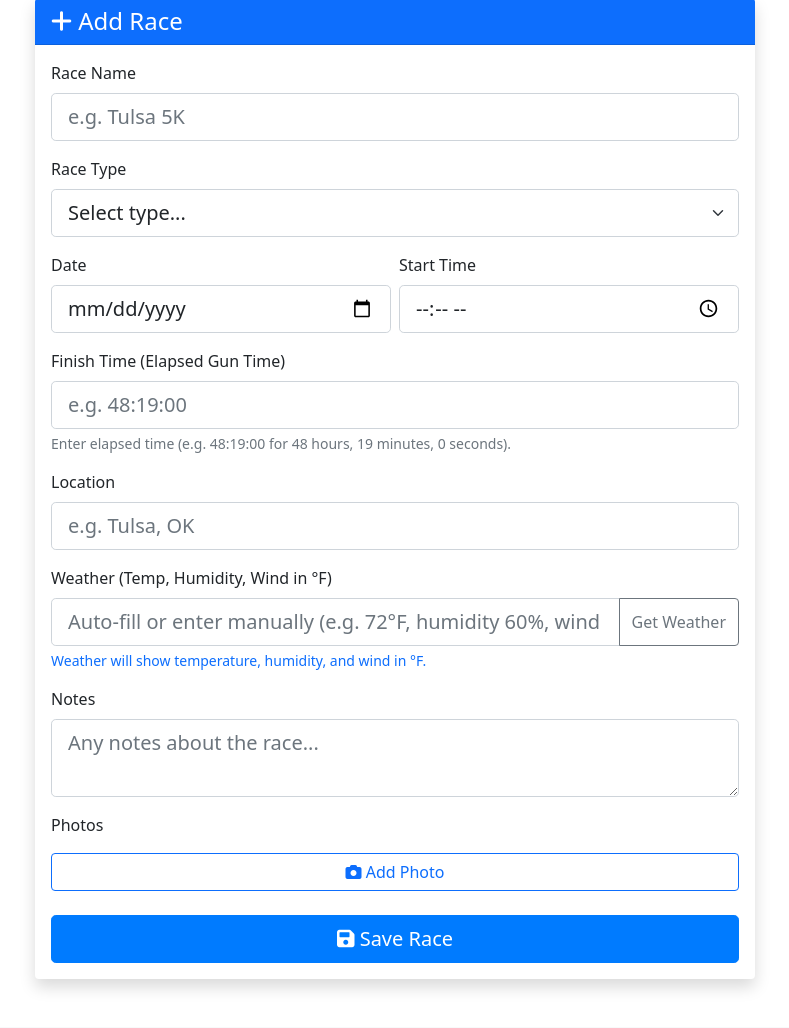
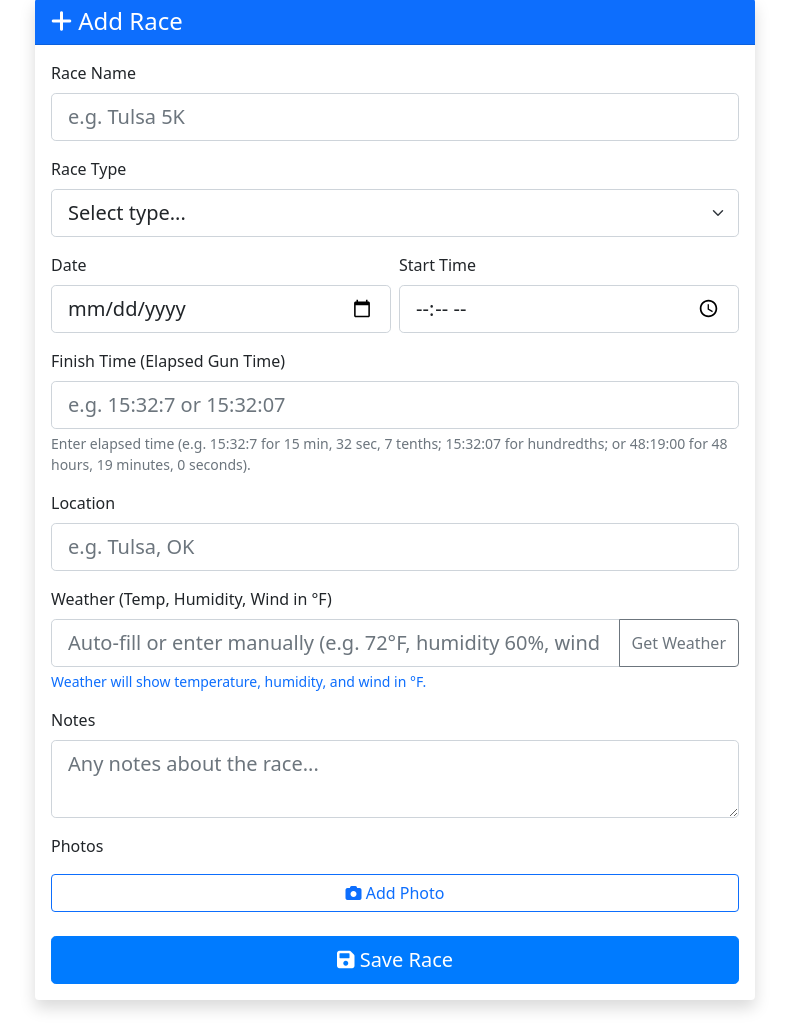
Before and after one commit to yancmo1/server-stack-monorepo-v2, a Flask app: page /add_race in a window 1280 px wide. Shown: the part 81-1109 px from the top of the page, without its empty margins (245-1034 px from the left). Run offline with Flask 3, Linux system fonts and the light colour scheme; the visitor is signed in with stand-in values (Sample User, id 1); parts of the project's set-up code (start-up, migrations or seed data) failed here and were passed over.

Commit message:
Auto-commit: 2025-08-06 18:30 -        2 file(s) changed [pwa-tracker deploy]

```diff
--- a/apps/5k-tracker-pwa/templates/add_race.html
+++ b/apps/5k-tracker-pwa/templates/add_race.html
@@ -39,8 +39,8 @@
                         </div>
                         <div class="mb-3">
                             <label for="finish_time" class="form-label">Finish Time (Elapsed Gun Time)</label>
-                            <input type="text" class="form-control form-control-lg" id="finish_time" name="finish_time" placeholder="e.g. 48:19:00" required pattern="^([0-9]{1,2}:)?[0-5]?[0-9]:[0-5][0-9]$" title="Format: HH:MM:SS or MM:SS">
-                            <div class="form-text">Enter elapsed time (e.g. 48:19:00 for 48 hours, 19 minutes, 0 seconds).</div>
+                            <input type="text" class="form-control form-control-lg" id="finish_time" name="finish_time" placeholder="e.g. 15:32:7 or 15:32:07" required pattern="^([0-9]{1,2}:)?[0-5]?[0-9]:[0-5][0-9](:[0-9]{1,2})?$" title="Format: MM:SS:0, MM:SS:00, HH:MM:SS, or MM:SS">
+                            <div class="form-text">Enter elapsed time (e.g. 15:32:7 for 15 min, 32 sec, 7 tenths; 15:32:07 for hundredths; or 48:19:00 for 48 hours, 19 minutes, 0 seconds).</div>
                         </div>
                         <div class="mb-3">
                             <label for="location" class="form-label">Location</label>
--- a/apps/5k-tracker-pwa/templates/edit_race.html
+++ b/apps/5k-tracker-pwa/templates/edit_race.html
@@ -52,8 +52,8 @@
                             <div class="col-md-4">
                                 <div class="mb-3">
                                     <label for="finish_time" class="form-label">Finish Time (Elapsed Gun Time) *</label>
-                                    <input type="text" class="form-control" id="finish_time" name="finish_time" value="{{ race.finish_time }}" placeholder="e.g. 48:19:00" required pattern="^([0-9]{1,2}:)?[0-5]?[0-9]:[0-5][0-9]$" title="Format: HH:MM:SS or MM:SS">
-                                    <div class="form-text">Enter elapsed time (e.g. 48:19:00 for 48 hours, 19 minutes, 0 seconds).</div>
+                                    <input type="text" class="form-control" id="finish_time" name="finish_time" value="{{ race.finish_time }}" placeholder="e.g. 15:32:7 or 15:32:07" required pattern="^([0-9]{1,2}:)?[0-5]?[0-9]:[0-5][0-9](:[0-9]{1,2})?$" title="Format: MM:SS:0, MM:SS:00, HH:MM:SS, or MM:SS">
+                                    <div class="form-text">Enter elapsed time (e.g. 15:32:7 for 15 min, 32 sec, 7 tenths; 15:32:07 for hundredths; or 48:19:00 for 48 hours, 19 minutes, 0 seconds).</div>
                                 </div>
                             </div>
                         </div>
```
